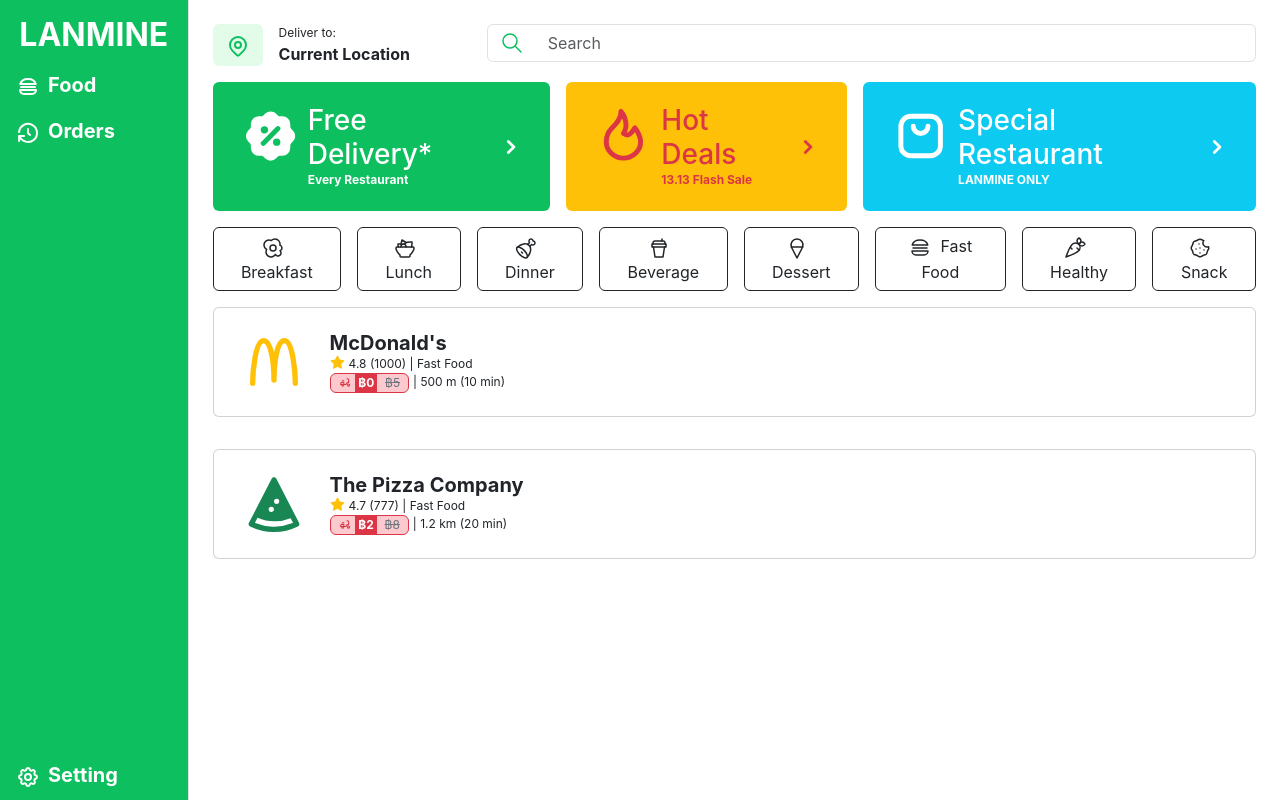
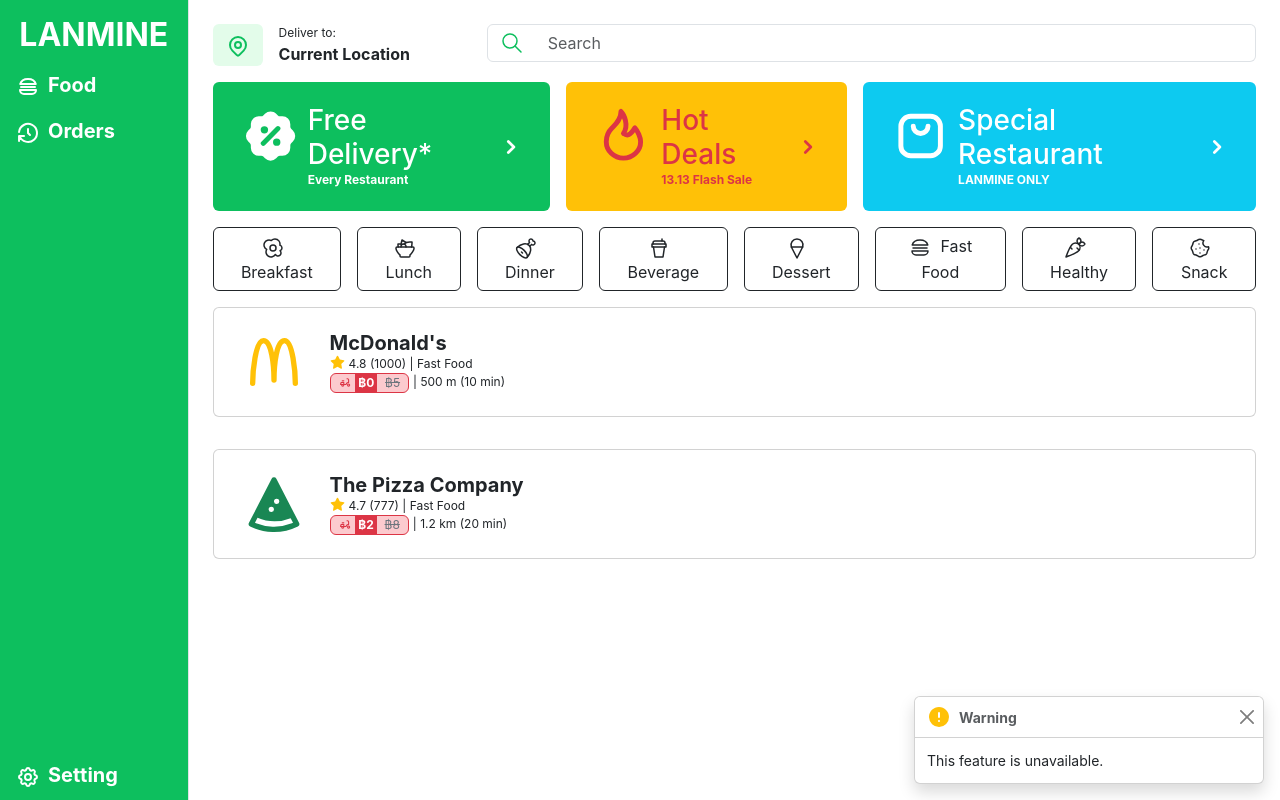
Before and after one commit to S4NHXNU1/lanmine-food-delivery, a React (Create React App) app: page / in a window 1280 px wide. Both pictures are taken after a click on the button 237 px from the left and 45 px from the top of the page. Built offline with nearby package versions, Linux system fonts and the light colour scheme.

Commit message:
feat: add food detail modal

```diff
--- a/package.json
+++ b/package.json
@@ -8,6 +8,7 @@
     "@testing-library/jest-dom": "^5.17.0",
     "@testing-library/react": "^13.4.0",
     "@testing-library/user-event": "^13.5.0",
+    "bootstrap": "^5.3.3",
     "react": "^18.3.1",
     "react-dom": "^18.3.1",
     "react-router-dom": "^6.27.0",
--- a/public/index.html
+++ b/public/index.html
@@ -41,6 +41,10 @@
       .text-success {
         color: #0dbf5e !important;
       }
+      .btn-success {
+        background-color: #0dbf5e !important;
+        color: white !important;
+      }
       .bg-success {
         background-color: #0dbf5e !important;
         color: white !important;
--- a/src/App.js
+++ b/src/App.js
@@ -3,8 +3,21 @@
 import Food from './pages/Food';
 import { IconBurger, IconHistory, IconSettings } from '@tabler/icons-react';
 import McDonald from './pages/McDonald';
+import { Toast } from 'bootstrap'
+import { useRef } from 'react';
+import UnavailableToast from './components/UnavailableToast';
 
 function App() {
+
+  const toastRef = useRef(null);
+    const triggerToast = () => {
+        const toastElement = toastRef.current;
+        if (toastElement) {
+            const toastInstance = Toast.getOrCreateInstance(toastElement);
+            toastInstance.show();
+        }
+    };
+
   return (
   <Router>
     <div className="d-flex">
@@ -21,7 +34,7 @@
               </Link>
             </li>
             <li className="nav-item">
-              <Link to="/" className="nav-link fw-bold" style={{fontSize: '1.25rem'}}>
+              <Link className="nav-link fw-bold" style={{fontSize: '1.25rem'}} onClick={triggerToast}>
               <IconHistory stroke={2} className='me-2' />Orders
               </Link>
             </li>
@@ -38,6 +51,7 @@
           <Route path="/" element={<Food />} />
           <Route path="/mcdonald" element={<McDonald />} />
         </Routes>
+        <UnavailableToast ref={toastRef} />
       </div>
     </div>
   </Router>
--- /dev/null
+++ b/src/components/BurgerModal.js
@@ -0,0 +1,47 @@
+import { forwardRef } from "react";
+import {
+    IconSquareRoundedPlusFilled,
+    IconSquareRoundedMinusFilled }
+from "@tabler/icons-react";
+import { GetCookie, SetCookie } from "../util/Cookie";
+
+const BurgerModal = forwardRef((props, ref) => {
+    SetCookie('BigMacQTY', '1');
+    return (
+        <div ref={ref} class="modal fade" id="exampleModal" tabindex="-1" aria-labelledby="exampleModalLabel" aria-hidden="true">
+            <div class="modal-dialog modal-dialog-centered">
+                <div class="modal-content">
+                    <div class="modal-header">
+                        <h1 class="modal-title fs-5" id="exampleModalLabel"><b>Big Mac</b></h1>
+                        <button type="button" class="btn-close" data-bs-dismiss="modal" aria-label="Close"></button>
+                    </div>
+                    <div class="modal-body d-flex flex-column align-items-center">
+                        <img
+                            src='/pics/BigMac.png'
+                            style={{ width: '100px', height: '100px', left: '0' , objectFit: 'cover' }}
+                        />
+                        <p className='mb-0 text-start text-secondary' style={{fontSize: '0.8rem'}}>A double chease & patty burger</p>
+                        <div className="w-100 mt-3">
+                            <label for='note' style={{fontSize: '0.8rem'}}><b>Additional Request</b></label>
+                            <input id='note' type="text" class="form-control border-start-0" placeholder="E.g., No veggies"></input>
+                        </div>
+                    </div>
+                    <div class="modal-footer d-flex flex-row">
+                        <IconSquareRoundedMinusFilled style={{cursor: 'pointer'}} />
+                        <span className="col-1 mb-0 mt-0 text-center">{GetCookie('BigMacQTY')}</span>
+                        <IconSquareRoundedPlusFilled style={{cursor: 'pointer'}} />
+                        {GetCookie('BigMacQTY') == '0' ?
+                        <button type="button" className="col btn btn-danger border-0 px-3">
+                            <b className="mb-0">Remove</b>
+                        </button> : <button type="button" className="col btn btn-success border-0 d-flex flex-row justify-content-between px-3">
+                            <b className="mb-0">Add to basket</b>
+                            <b className="mb-0">฿139</b>
+                        </button>}
+                    </div>
+                </div>
+            </div>
+        </div>
+    );
+});
+
+export default BurgerModal;
--- /dev/null
+++ b/src/components/UnavailableToast.js
@@ -0,0 +1,19 @@
+import { IconAlertCircleFilled } from '@tabler/icons-react';
+import { forwardRef } from 'react';
+
+const UnavailableToast = forwardRef((props, ref) => {
+    return (
+        <div ref={ref} id='Error' class="toast position-absolute bottom-0 end-0 me-3 mb-3" role="alert" aria-live="assertive" aria-atomic="true">
+            <div class="toast-header">
+                <IconAlertCircleFilled className='text-warning me-2' />
+                <strong class="me-auto">Warning</strong>
+                <button type="button" class="btn-close" data-bs-dismiss="toast" aria-label="Close"></button>
+            </div>
+            <div class="toast-body">
+                This feature is unavailable.
+            </div>
+        </div>
+    )
+});
+
+export default UnavailableToast;
--- a/src/pages/Food.js
+++ b/src/pages/Food.js
@@ -8,12 +8,25 @@
 from '@tabler/icons-react';
 import PromoCard from '../components/PromoCard';
 import FoodCat from '../components/FoodCat';
+import UnavailableToast from '../components/UnavailableToast';
+import { Toast } from 'bootstrap'
+import { useRef } from 'react';
 
 export default function Food() {
+
+    const toastRef = useRef(null);
+    const triggerToast = () => {
+        const toastElement = toastRef.current;
+        if (toastElement) {
+            const toastInstance = Toast.getOrCreateInstance(toastElement);
+            toastInstance.show();
+        }
+    };
+
     return (
         <div className="d-flex flex-column">
             <div className="d-flex flex-row gap-3">
-                <button class="btn text-center" style={{background: '#e3fcea'}}><IconMapPin className='text-success' stroke={2} /></button>
+                <button class="btn text-center" style={{background: '#e3fcea'}} onClick={triggerToast}><IconMapPin className='text-success' stroke={2} /></button>
                 <div className='d-flex flex-column w-25'>
                     <p className='mb-0' style={{fontSize: '0.75rem'}}>Deliver to:</p>
                     <b>Current Location</b>
@@ -51,7 +64,7 @@
                     </div>
                 </div>
             </div>
-            <div class="btn btn-light flex-grow-1 card my-3">
+            <div class="btn btn-light flex-grow-1 card my-3" onClick={triggerToast}>
                 <div class="card-body d-flex flex-row justify-content-between">
                     <div className='d-flex flex-row'>
                         <IconPizzaFilled style={{width: '64px', height: '64px', color: '#198754'}} />
@@ -73,6 +86,8 @@
                     </div>
                 </div>
             </div>
+
+            <UnavailableToast ref={toastRef} />
         </div>
     );
 }
--- a/src/pages/McDonald.js
+++ b/src/pages/McDonald.js
@@ -1,10 +1,33 @@
 import McDonaldBanner from "../components/McDonaldBanner";
+import { Toast, Modal } from 'bootstrap'
+import { useRef } from 'react';
+import UnavailableToast from "../components/UnavailableToast";
+import BurgerModal from "../components/BurgerModal";
 
 export default function McDonald() {
+
+    const toastRef = useRef(null);
+    const triggerToast = () => {
+        const toastElement = toastRef.current;
+        if (toastElement) {
+            const toastInstance = Toast.getOrCreateInstance(toastElement);
+            toastInstance.show();
+        }
+    };
+
+    const modalRef = useRef(null);
+    const triggerModal = () => {
+        const modalElement = modalRef.current;
+        if (modalElement) {
+            const modalInstance = Modal.getOrCreateInstance(modalElement);
+            modalInstance.show();
+        }
+    };
+
     return (
         <div className="d-flex flex-column">
             <McDonaldBanner />
-            <div class="btn btn-light flex-grow-1 card my-3">
+            <div class="btn btn-light flex-grow-1 card my-3" onClick={triggerModal}>
                 <div class="card-body d-flex flex-row justify-content-between">
                     <div className='d-flex flex-row'>
                         <img
@@ -19,7 +42,7 @@
                     </div>
                 </div>
             </div>
-            <div class="btn btn-light flex-grow-1 card my-3">
+            <div class="btn btn-light flex-grow-1 card my-3" onClick={triggerToast}>
                 <div class="card-body d-flex flex-row justify-content-between">
                     <div className='d-flex flex-row'>
                         <img
@@ -34,7 +57,7 @@
                     </div>
                 </div>
             </div>
-            <div class="btn btn-light flex-grow-1 card my-3">
+            <div class="btn btn-light flex-grow-1 card my-3" onClick={triggerToast}>
                 <div class="card-body d-flex flex-row justify-content-between">
                     <div className='d-flex flex-row'>
                         <img
@@ -49,6 +72,8 @@
                     </div>
                 </div>
             </div>
+            <UnavailableToast ref={toastRef} />
+            <BurgerModal ref={modalRef} />
         </div>
     );
 }
--- /dev/null
+++ b/src/util/Cookie.js
@@ -0,0 +1,23 @@
+export function GetCookie(str) {
+    const cookies = document.cookie.split(';');
+    for (let cookie of cookies) {
+        const [name, value] = cookie.trim().split('=');
+        if (name === str) {
+            return value;
+        }
+    }
+    return null; // Return null if the cookie is not found
+}
+
+
+export function SetCookie(name, value, days = 7) {
+    const date = new Date();
+    date.setTime(date.getTime() + days * 24 * 60 * 60 * 1000); // Default to 7 days expiration
+    const expires = `expires=${date.toUTCString()}`;
+    document.cookie = `${name}=${value}; ${expires}; path=/`;
+}
+
+
+export function DeleteCookie(name) {
+    document.cookie = `${name}=; expires=Thu, 01 Jan 1970 00:00:00 UTC; path=/`;
+}
```
Also changed, not shown: 1 other file (tests, documents, lock files or other folders).
